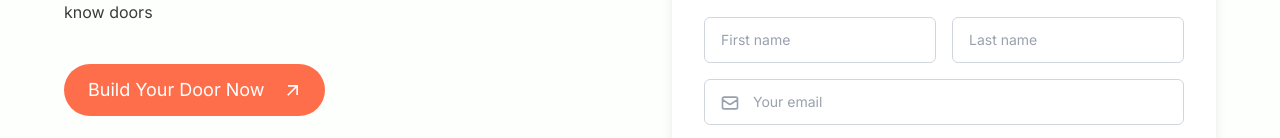
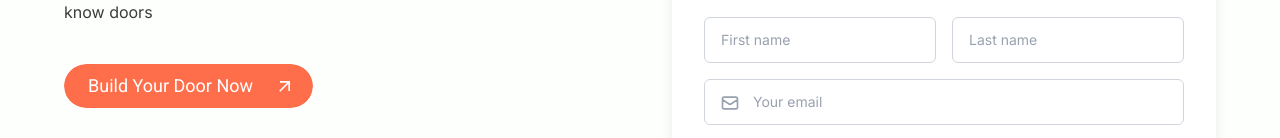
Before and after one commit to iamjuu/hawaii-door, a Next.js app: page /contact in a window 1280 px wide. Shown: the part 302-440 px from the top of the page. Built offline with nearby package versions, Linux system fonts and the light colour scheme; grey boxes are pictures that could not be loaded; a web font is replaced by a local one.

Commit message:
pushed changed

```diff
--- a/app/(user)/contact/page.tsx
+++ b/app/(user)/contact/page.tsx
@@ -6,11 +6,15 @@ import { useState, useEffect } from "react";
 import { MdOutlineArrowOutward } from "react-icons/md";
 import Link from "next/link";
 import Heading from "../home/components/header";
+import PillCTAButton from "../home/components/link-button";
 export default function Contact() {
   const [openFAQ, setOpenFAQ] = useState(null);
   const [isLoading, setIsLoading] = useState(true);
   const [isSubmitting, setIsSubmitting] = useState(false);
-  const [submitStatus, setSubmitStatus] = useState<{ type: 'success' | 'error', message: string } | null>(null);
+  const [submitStatus, setSubmitStatus] = useState<{
+    type: "success" | "error";
+    message: string;
+  } | null>(null);
 
   useEffect(() => {
     const timer = setTimeout(() => {
@@ -24,7 +28,7 @@ export default function Contact() {
     lastName: "",
     email: "",
     phone: "",
-    message: ""
+    message: "",
   });
 
   const toggleFAQ = (index: any) => {
@@ -34,7 +38,7 @@ export default function Contact() {
   const handleInputChange = (e: any) => {
     setFormData({
       ...formData,
-      [e.target.name]: e.target.value
+      [e.target.name]: e.target.value,
     });
   };
 
@@ -42,8 +46,14 @@ export default function Contact() {
     e.preventDefault();
 
     // Validate form
-    if (!formData.firstName || !formData.lastName || !formData.email || !formData.phone || !formData.message) {
-      setSubmitStatus({ type: 'error', message: 'Please fill in all fields' });
+    if (
+      !formData.firstName ||
+      !formData.lastName ||
+      !formData.email ||
+      !formData.phone ||
+      !formData.message
+    ) {
+      setSubmitStatus({ type: "error", message: "Please fill in all fields" });
       return;
     }
 
@@ -51,10 +61,10 @@ export default function Contact() {
     setSubmitStatus(null);
 
     try {
-      const response = await fetch('/api/contact/submit', {
-        method: 'POST',
+      const response = await fetch("/api/contact/submit", {
+        method: "POST",
         headers: {
-          'Content-Type': 'application/json',
+          "Content-Type": "application/json",
         },
         body: JSON.stringify(formData),
       });
@@ -62,21 +72,31 @@ export default function Contact() {
       const data = await response.json();
 
       if (data.success) {
-        setSubmitStatus({ type: 'success', message: 'Thank you for contacting us! We\'ll get back to you within 24 hours.' });
+        setSubmitStatus({
+          type: "success",
+          message:
+            "Thank you for contacting us! We'll get back to you within 24 hours.",
+        });
         // Clear form
         setFormData({
           firstName: "",
           lastName: "",
           email: "",
           phone: "",
-          message: ""
+          message: "",
         });
       } else {
-        setSubmitStatus({ type: 'error', message: data.error || 'Failed to submit form. Please try again.' });
+        setSubmitStatus({
+          type: "error",
+          message: data.error || "Failed to submit form. Please try again.",
+        });
       }
     } catch (error) {
-      console.error('Form submission error:', error);
-      setSubmitStatus({ type: 'error', message: 'Failed to submit form. Please try again.' });
+      console.error("Form submission error:", error);
+      setSubmitStatus({
+        type: "error",
+        message: "Failed to submit form. Please try again.",
+      });
     } finally {
       setIsSubmitting(false);
     }
@@ -86,28 +106,28 @@ export default function Contact() {
     {
       question: "What types of doors do you manufacture?",
       answer:
-        "We specialize in custom interior and exterior doors, including solid wood doors, French doors, sliding doors, and specialty designs. Each door is crafted to your exact specifications."
+        "We specialize in custom interior and exterior doors, including solid wood doors, French doors, sliding doors, and specialty designs. Each door is crafted to your exact specifications.",
     },
     {
       question: "How long does it take to complete a custom door order?",
       answer:
-        "Typically, custom door orders take 4-6 weeks from design approval to delivery. Timeline may vary based on complexity and current order volume. Rush orders can be accommodated for an additional fee."
+        "Typically, custom door orders take 4-6 weeks from design approval to delivery. Timeline may vary based on complexity and current order volume. Rush orders can be accommodated for an additional fee.",
     },
     {
       question: "Do you offer installation services?",
       answer:
-        "Yes, we provide professional installation services throughout Hawaii. Our experienced installers ensure perfect fit and finish. Installation can be scheduled after your door is ready."
+        "Yes, we provide professional installation services throughout Hawaii. Our experienced installers ensure perfect fit and finish. Installation can be scheduled after your door is ready.",
     },
     {
       question: "What is your warranty policy?",
       answer:
-        "We offer a 5-year warranty on all craftsmanship and materials. This covers manufacturing defects and structural issues. Normal wear and tear is not covered under warranty."
+        "We offer a 5-year warranty on all craftsmanship and materials. This covers manufacturing defects and structural issues. Normal wear and tear is not covered under warranty.",
     },
     {
       question: "Can I get a quote before visiting your showroom?",
       answer:
-        "Absolutely! Fill out our contact form with your project details, or call us directly. We can provide preliminary quotes over the phone or email, and schedule a consultation to finalize details."
-    }
+        "Absolutely! Fill out our contact form with your project details, or call us directly. We can provide preliminary quotes over the phone or email, and schedule a consultation to finalize details.",
+    },
   ];
 
   return (
@@ -131,41 +151,20 @@ export default function Contact() {
                   scripts, just people who know doors
                 </p> */}
 
-
-                  <Heading heading="Let’s Get Your Door Right" subheading="
+                  <Heading
+                    heading="Let’s Get Your Door Right"
+                    subheading="
                 Reach out for quotes, project coordination, or vendor inquiries.
-We review every message personally, no bots, no scripts, just people who know doors"/>
+We review every message personally, no bots, no scripts, just people who know doors"
+                  />
                   <Link href="/build">
-                    <button className="group relative inline-flex items-center gap-2 md:gap-3 overflow-hidden rounded-full bg-[#FF6E4A] px-6 py-3 font-roboto text-base md:text-lg text-white">
-                      {/* WhatsApp-style black reveal */}
-                      <span
-                        className="
-                      absolute inset-0
-                      bg-black
-                      origin-bottom
-                      scale-y-0
-                      transition-transform duration-900 ease-[cubic-bezier(0.4,0,0.2,1)]
-                      group-hover:scale-y-100
-                    "
-                      />
-
-                      {/* Content */}
-                      <span className="relative z-10 flex items-center gap-3">
-                        Build Your Door Now
-                        {/* Arrow */}
-                        <span
-                          className="
-                        inline-flex items-center justify-center w-6 h-6
-                        transform
-                        transition-all duration-500 ease-in-out
-                        rotate-0 translate-x-1
-                        group-hover:rotate-45 group-hover:translate-x-0
-                      "
-                        >
-                          <MdOutlineArrowOutward className="text-white text-xl" />
-                        </span>
-                      </span>
-                    </button>
+                    <PillCTAButton
+                      label="Build Your Door Now"
+                      icon={
+                        <MdOutlineArrowOutward className="text-white text-xl" />
+                      }
+                      className="!w-fit !h-auto !px-6 !py-3 !text-base md:!text-lg"
+                    />
                   </Link>
                 </div>
 
@@ -320,7 +319,9 @@ We review every message personally, no bots, no scripts, just people who know do
 
                 {/* Status Message */}
                 {submitStatus && (
-                  <div className={`mb-4 p-4 rounded-md ${submitStatus.type === 'success' ? 'bg-green-50 text-green-700 border border-green-200' : 'bg-red-50 text-red-700 border border-red-200'}`}>
+                  <div
+                    className={`mb-4 p-4 rounded-md ${submitStatus.type === "success" ? "bg-green-50 text-green-700 border border-green-200" : "bg-red-50 text-red-700 border border-red-200"}`}
+                  >
                     {submitStatus.message}
                   </div>
                 )}
@@ -392,9 +393,9 @@ We review every message personally, no bots, no scripts, just people who know do
                   <button
                     onClick={handleSubmit}
                     disabled={isSubmitting}
-                    className="w-full bg-white border-2 border-[#FF6E4A] text-[#FF6E4A] hover:bg-[#FF6E4A] hover:text-white font-semibold py-4 rounded-md transition-all text-base disabled:opacity-50 disabled:cursor-not-allowed"
+                    className="w-full bg-white border-2 border-[#FF6E4A] text-[#FF6E4A] hover:bg-[#FF6E4A] hover:text-white font-semibold py-4 rounded-md transition-all text-base disabled:opacity-50 disabled:cursor-not-allowed cursor-pointer"
                   >
-                    {isSubmitting ? 'Sending...' : 'Get In Touch'}
+                    {isSubmitting ? "Sending..." : "Get In Touch"}
                   </button>
                 </div>
               </div>
@@ -404,7 +405,10 @@ We review every message personally, no bots, no scripts, just people who know do
       </section>
 
       {/* FAQ Section */}
-      <section id="faq" className="bg-[#fdfffc] w-full py-10 sm:py-12 md:py-[50px]">
+      <section
+        id="faq"
+        className="bg-[#fdfffc] w-full py-10 sm:py-12 md:py-[50px]"
+      >
         <div className="w-full px-4 sm:px-6 md:px-8 lg:px-12 xl:px-16 2xl:px-[60px]">
           <div className="max-w-[1400px] 2xl:mx-auto">
             <div className="max-w-4xl">
@@ -429,8 +433,9 @@ We review every message personally, no bots, no scripts, just people who know do
                         {faq.question}
                       </span>
                       <svg
-                        className={`w-6 h-6 text-black flex-shrink-0 transition-transform ${openFAQ === index ? "rotate-180" : ""
-                          }`}
+                        className={`w-6 h-6 text-black flex-shrink-0 transition-transform ${
+                          openFAQ === index ? "rotate-180" : ""
+                        }`}
                         fill="none"
                         stroke="currentColor"
                         viewBox="0 0 24 24"
--- a/app/(user)/home/components/Banner.tsx
+++ b/app/(user)/home/components/Banner.tsx
@@ -92,11 +92,12 @@ export default function BannerSection() {
                   </h1>
 
                   {/* CTA */}
-                  <div className="w-fit cursor-pointer">
+                  <div className="w-fit cursor-pointer ">
                     <Link href="/build">
                       <PillCTAButton
-                        label="Start Building Your Door Now"
+                        label="Build Your Door"
                         icon={<MdOutlineArrowOutward className="text-2xl" />}
+                        className="!w-[200px] !h-[46px] !px-10 !text-[20px]  !font-normal "
                       />
                     </Link>
                   </div>
--- a/app/(user)/home/components/Gallery.tsx
+++ b/app/(user)/home/components/Gallery.tsx
@@ -146,7 +146,7 @@ const Gallerysection = () => {
         </div>
       </div>
       <div className="w-full flex items-center justify-center bg-[#F6F5F1] h-[82px] md:h-[68px] ">
-        <div className={`${CONTENT_WIDTH}  relative  flex flex-col md:flex-row justify-center items-center gap-2 md:gap-12 lg:gap-16 py-3 md:py-[25px] group cursor-pointer mt-0 transition-all duration-300 text-xs sm:text-sm md:text-base`}>
+        <div className={`${CONTENT_WIDTH}  relative  flex flex-col md:flex-row justify-center items-center gap-2 md:gap-12 lg:gap-16 py-3 md:py-[25px] group  mt-0 transition-all duration-300 text-xs sm:text-sm md:text-base`}>
 
           <p className="flex items-center gap-1 md:gap-4 items-center">
             <div className="relative w-8 h-8">
--- a/app/(user)/home/components/Prehung.tsx
+++ b/app/(user)/home/components/Prehung.tsx
@@ -33,6 +33,7 @@ const Prehung = () => {
                     icon={
                       <MdOutlineArrowOutward className="text-white text-xl md:text-2xl" />
                     }
+                    className="!w-[172.48px] !h-[44px] !rounded-[35.2px] !px-2 !text-[19.36px] !leading-none !font-normal"
                   />
                 </Link>
               </div>
--- a/app/(user)/home/components/link-button.tsx
+++ b/app/(user)/home/components/link-button.tsx
@@ -106,7 +106,7 @@ export default function PillCTAButton({
         inline-flex items-center justify-center
         gap-2 sm:gap-3
         rounded-full
-        bg-[#FF6E4A]
+
         overflow-hidden
         /* Fixed dimensions on desktop, responsive on mobile */
         w-full sm:w-[320px] md:w-[420px]
@@ -122,16 +122,22 @@ export default function PillCTAButton({
       `}
       style={{ fontFamily: "'Roboto', sans-serif" }}
     >
-      {/* Hover overlay */}
+      {/* 1. Base Orange Background Layer */}
+      <span className="absolute inset-0 bg-[#FF6E4A] rounded-[inherit] transform origin-center transition-all duration-300 ease-in-out hover:opacity-0 group-hover:scale-[0.96] group-hover:delay-[300ms] delay-0" />
+
+      {/* 2. Hover Black Overlay Layer */}
       <span
         className="
           absolute inset-0
           bg-black
+          border-black
           rounded-full
-          w-[140%]
+          w-[160%]
           aspect-square
           left-1/2 -translate-x-1/2
-          translate-y-[60%]
+          translate-y-[80%]
+          border-2
+          border-white
           scale-0
           origin-bottom
           transition-transform
```
Also changed, not shown: app/(user)/about/page.tsx (+4 -4 lines).
